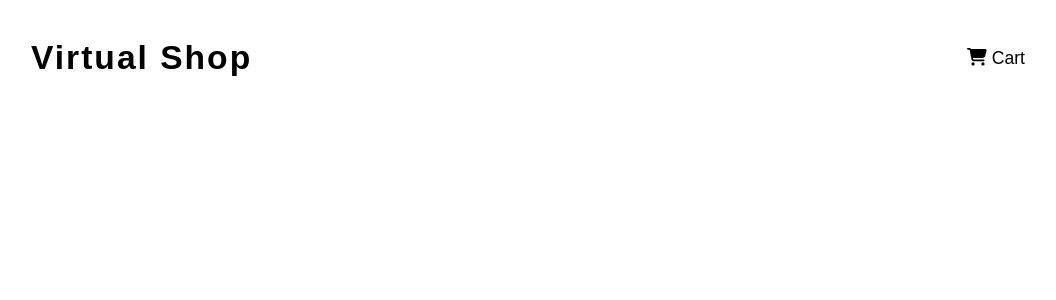
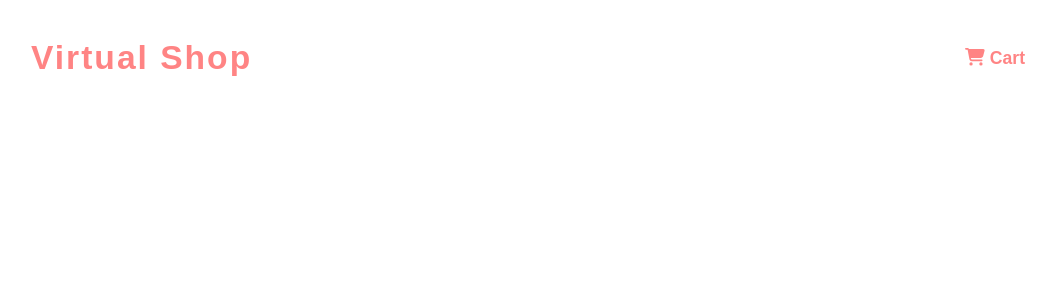
Before and after one commit to savawebdev/shopping-cart, a React (Create React App) app: page / in a window 1280 px wide. Shown: the top 300 px of the page, without its empty margins (109-1165 px from the left). Built offline with nearby package versions, Linux system fonts and the light colour scheme; a web font is replaced by a local one.

Commit message:
Changed color of header text

```diff
--- a/src/components/Header/Brand/Brand.module.css
+++ b/src/components/Header/Brand/Brand.module.css
@@ -1,4 +1,5 @@
 .brand {
+  color: var(--clr-coral);
   font-family: "Koulen", sans-serif;
   font-size: 2.1rem;
   letter-spacing: 2px;
--- a/src/components/Header/CartButton/CartButton.module.css
+++ b/src/components/Header/CartButton/CartButton.module.css
@@ -1,5 +1,7 @@
 .cart-button {
   background: none;
   border: none;
+  color: var(--clr-coral);
   font-size: 1.1rem;
+  font-weight: bold;
 }
```
